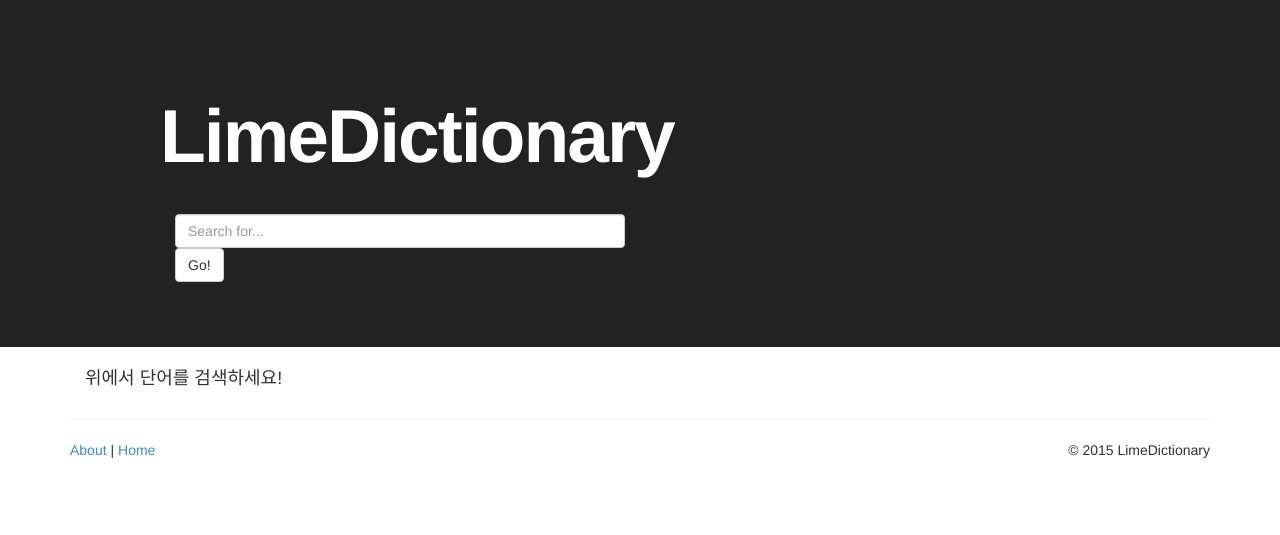
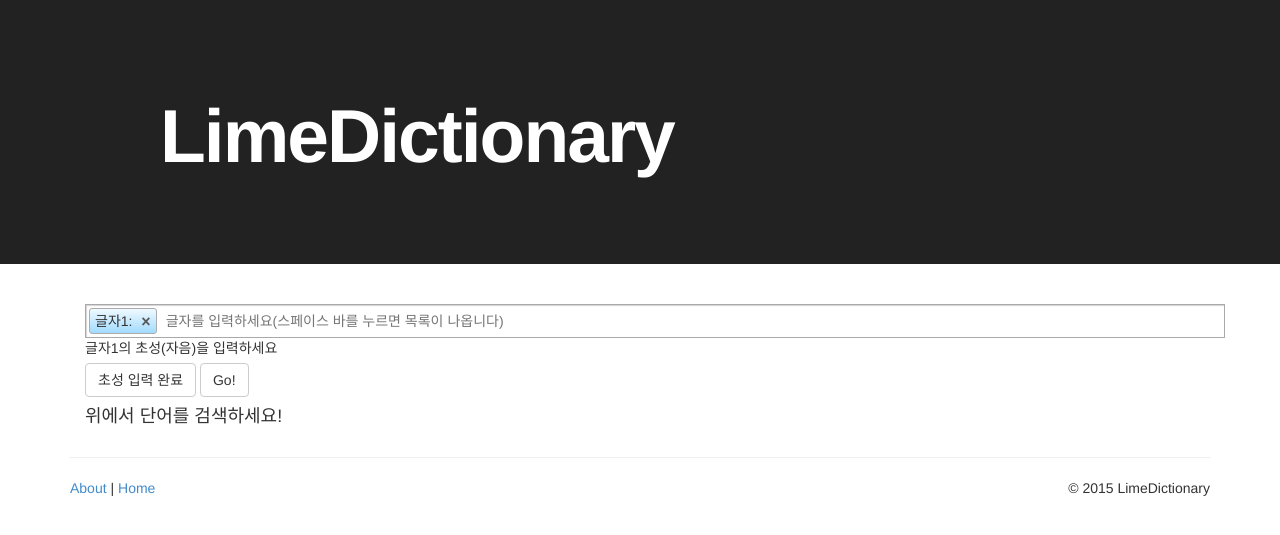
Before and after one commit to wonook/LimeDictionary, a Flask app: page / in a window 1280 px wide. Shown: the part 41-576 px from the top of the page. Run offline with Flask 2, Linux system fonts and the light colour scheme; some libraries are stand-ins or nearby versions.

Commit message:
add methods for searching

```diff
--- a/app/static/js/app.js
+++ b/app/static/js/app.js
@@ -1,6 +1,6 @@
 'use strict';
 
-angular.module('AngularFlask', ['angularFlaskServices', 'ui.router'])
+angular.module('AngularFlask', ['angularFlaskServices', 'ui.router', 'ngTagsInput'])
 	.config(['$locationProvider', '$stateProvider', '$urlRouterProvider',
 		function($locationProvider, $stateProvider, $urlRouterProvider) {
 			$stateProvider
@@ -13,6 +13,21 @@
 				url: '/about',
 				templateUrl: 'static/partials/about.html',
 				controller: AboutController
+			})
+			.state('words', {
+				url: '/words',
+				templateUrl: 'static/partials/word_index.html',
+				controller: WordIndexController
+			})
+			.state('words.show', {
+				url: '/words/{id}',
+				templateUrl: 'static/partials/word_show.html',
+				controller: WordShowController
+			})
+			.state('candidates', {
+				url: '/candidates',
+				templateUrl: 'static/partials/candidates.html',
+				controller: CandidateController
 			})
 			.state('post', {
 				url: '/post',
--- a/app/static/js/controllers.js
+++ b/app/static/js/controllers.js
@@ -2,15 +2,109 @@
 
 /* Controllers */
 
-function IndexController($scope) {
+function IndexController($scope, $state, $filter) {
 	$scope.instructions = "위에서 단어를 검색하세요!";
 
 	$scope.search = function() {
 		console.log($scope.searchQuery);
+		$state.go('words');
+	}
+
+	var getid = function() {
+		return Math.random();
+	}
+
+	var header_letter = function() {
+		return [
+			{ id: getid(), text: 'ㄱ' }, { id: getid(), text: 'ㄲ' }, { id: getid(), text: 'ㄴ' }, { id: getid(), text: 'ㄷ' }, { id: getid(), text: 'ㄸ' }, { id: getid(), text: 'ㄹ' }, { id: getid(), text: 'ㅁ' },
+			{ id: getid(), text: 'ㅂ' }, { id: getid(), text: 'ㅃ' }, { id: getid(), text: 'ㅅ' }, { id: getid(), text: 'ㅆ' }, { id: getid(), text: 'ㅇ' }, { id: getid(), text: 'ㅈ' }, { id: getid(), text: 'ㅉ' },
+			{ id: getid(), text: 'ㅊ' }, { id: getid(), text: 'ㅋ' }, { id: getid(), text: 'ㅌ' }, { id: getid(), text: 'ㅍ' }, { id: getid(), text: 'ㅎ' }, { id: getid(), text: 'X' }
+		];
+	}
+	var hl = header_letter();
+
+	var vowel_letter = function() {
+		return [
+			{ id: getid(), text: 'ㅏ' }, { id: getid(), text: 'ㅐ' }, { id: getid(), text: 'ㅑ' }, { id: getid(), text: 'ㅒ' }, { id: getid(), text: 'ㅓ' }, { id: getid(), text: 'ㅔ' }, { id: getid(), text: 'ㅕ' },
+			{ id: getid(), text: 'ㅖ' }, { id: getid(), text: 'ㅗ' }, { id: getid(), text: 'ㅘ' }, { id: getid(), text: 'ㅙ' }, { id: getid(), text: 'ㅚ' }, { id: getid(), text: 'ㅛ' }, { id: getid(), text: 'ㅜ' },
+			{ id: getid(), text: 'ㅝ' }, { id: getid(), text: 'ㅞ' }, { id: getid(), text: 'ㅟ' }, { id: getid(), text: 'ㅠ' }, { id: getid(), text: 'ㅡ' }, { id: getid(), text: 'ㅢ' }, { id: getid(), text: 'ㅣ' }, { id: getid(), text: 'X' }
+		];
+	}
+	var vl = vowel_letter();
+
+	var footer_letter = function() {
+		return [
+			{ id: getid(), text: 'X' }, { id: getid(), text: 'ㄱ' }, { id: getid(), text: 'ㄲ' }, { id: getid(), text: 'ㄳ' }, { id: getid(), text: 'ㄴ' }, { id: getid(), text: 'ㄵ' }, { id: getid(), text: 'ㄶ' },
+			{ id: getid(), text: 'ㄷ' }, { id: getid(), text: 'ㄹ' }, { id: getid(), text: 'ㄺ' }, { id: getid(), text: 'ㄻ' }, { id: getid(), text: 'ㄼ' }, { id: getid(), text: 'ㄽ' }, { id: getid(), text: 'ㄾ' },
+			{ id: getid(), text: 'ㄿ' }, { id: getid(), text: 'ㅀ' }, { id: getid(), text: 'ㅁ' }, { id: getid(), text: 'ㅂ' }, { id: getid(), text: 'ㅄ' }, { id: getid(), text: 'ㅅ' }, { id: getid(), text: 'ㅆ' },
+			{ id: getid(), text: 'ㅇ' }, { id: getid(), text: 'ㅈ' }, { id: getid(), text: 'ㅊ' }, { id: getid(), text: 'ㅋ' }, { id: getid(), text: 'ㅌ' }, { id: getid(), text: 'ㅍ' }, { id: getid(), text: 'ㅎ' }
+		];
+	}
+	var fl = footer_letter();
+	$scope.loadLetters = function(query) {
+		if($scope.whichLetter === 0) {
+			if (query == ' ') return hl;
+			return $filter('filter')(vl, {text: query});
+		} else if ($scope.whichLetter === 1) {
+			if (query == ' ') return vl;
+			return $filter('filter')(vl, {text: query});
+		} else {
+			if (query == ' ') return fl;
+			return $filter('filter')(fl, {text: query});
+		}
+	}
+
+	$scope.letters = [
+		{ id: getid(), text: '글자1:' }
+	];
+
+	$scope.count = 1;
+	$scope.nextLetter = function() {
+		if($scope.whichLetter === 2) {
+			$scope.count ++;
+			$scope.letters.push({ id: getid(), text: '글자' + $scope.count + ':' });
+			$scope.whichLetter = 0;
+		}
+		else {
+			$scope.whichLetter++;
+		}
+		updatemessage();
+		return;
+	}
+
+	$scope.placeholder = '글자' + $scope.count +'의 초성(자음)을 입력하세요';
+	$scope.placeholder2 = '초성 입력 완료';
+	var updatemessage = function() {
+		hl = header_letter();
+		vl = vowel_letter();
+		fl = footer_letter();
+		if($scope.whichLetter === 0) {
+			$scope.placeholder = '글자' + $scope.count +'의 초성(자음)을 입력하세요';
+			$scope.placeholder2 = '초성 입력 완료';
+		} else if($scope.whichLetter === 1) {
+			$scope.placeholder = '글자' + $scope.count +'의 중성(모음)을 입력하세요';
+			$scope.placeholder2 = '중성 입력 완료';
+		} else {
+			$scope.placeholder = '글자' + $scope.count +'의 종성(자음)을 입력하세요';
+			$scope.placeholder2 = '종성 입력 완료';
+		}
+		return;
 	}
 }
 
 function AboutController($scope) {
+
+}
+
+function WordIndexController($scope) {
+
+}
+
+function WordShowController($scope) {
+
+}
+
+function CandidateController($scope) {
 
 }
 
--- a/app/static/js/services.js
+++ b/app/static/js/services.js
@@ -10,4 +10,10 @@
 			}
 		});
 	})
+	.factory('Word', function($resource) {
+		return $resource('api/word/')
+	})
+	.factory('Candidate', function($resource) {
+		return $resource('api/candidate/')
+	})
 ;
--- a/app/static/partials/landing.html
+++ b/app/static/partials/landing.html
@@ -5,18 +5,18 @@
 			<h1 class="heading">LimeDictionary</h1>
 		</div>
 	</div>
-	<div class="row header-row">
-		<form class="col-lg-6" ng-submit="search()" name="searchForm">
-    		<div class="form-group">
-      			<input type="text" class="form-control" ng-model="searchQuery" placeholder="Search for...">
-   			    <button type="submit" class="btn btn-default">Go!</button>
-    		</div><!-- /input-group -->
-    	</form>
-	</div>
 </div>
 <div class="header-push">
 </div>
-<br/><br/><br/>
+
+<form ng-submit="search()" name="searchForm">
+	<tags-input data-ng-model="letters" add-from-autocomplete-only="true" key-property="id" placeholder="글자를 입력하세요(스페이스 바를 누르면 목록이 나옵니다)" min-length="1" max-length="1">
+      	<auto-complete source="loadLetters($query)" min-length="0" debounce-delay="0" max-results-to-show="24"></auto-complete>
+      	{{ placeholder }}
+    </tags-input>
+    <button	type="button" class="btn btn-default" ng-click="nextLetter()" ng-init="whichLetter = 0">{{ placeholder2 }}</button>
+   	<button type="submit" class="btn btn-default">Go!</button>
+</form>
 
 <div>
 	<h4>{{ instructions }}</h4>
--- a/app/templates/index.html
+++ b/app/templates/index.html
@@ -6,7 +6,7 @@
 
 	<link rel="stylesheet" href="/static/css/bootstrap.css">
 	<link rel="stylesheet" href="/static/css/main.css">
-	<link rel="stylesheet" href="/static/lib/ng-tags-input/ng-tags-input.bootstrap.css"/>
+	<link rel="stylesheet" href="/static/lib/ng-tags-input/ng-tags-input.css"/>
 
 	<script src="/static/lib/angular/angular.js"></script>
 	<script src="/static/lib/angular/angular-resource.js"></script>
```
Lines whose indentation alone changed are shown as unchanged.
